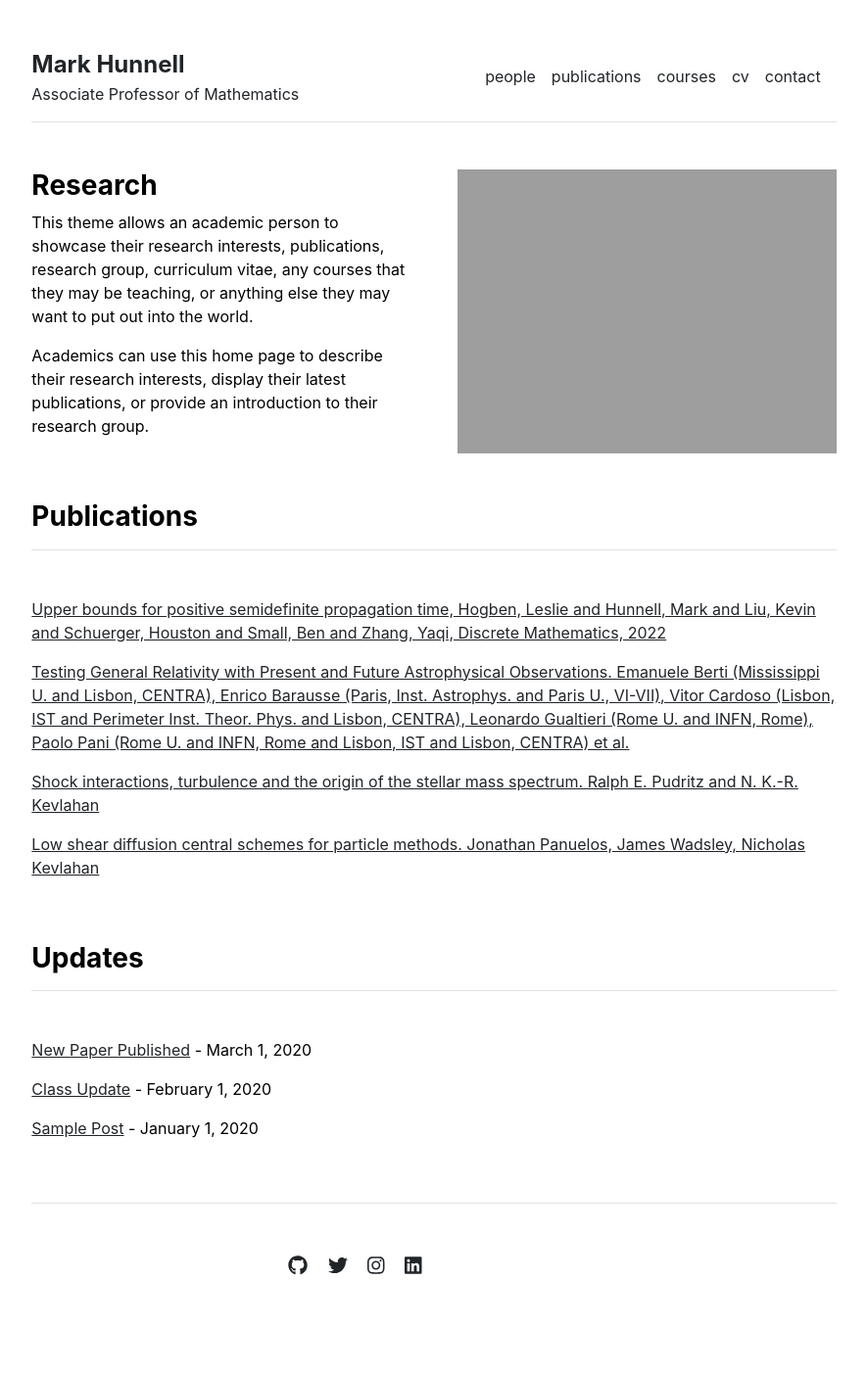
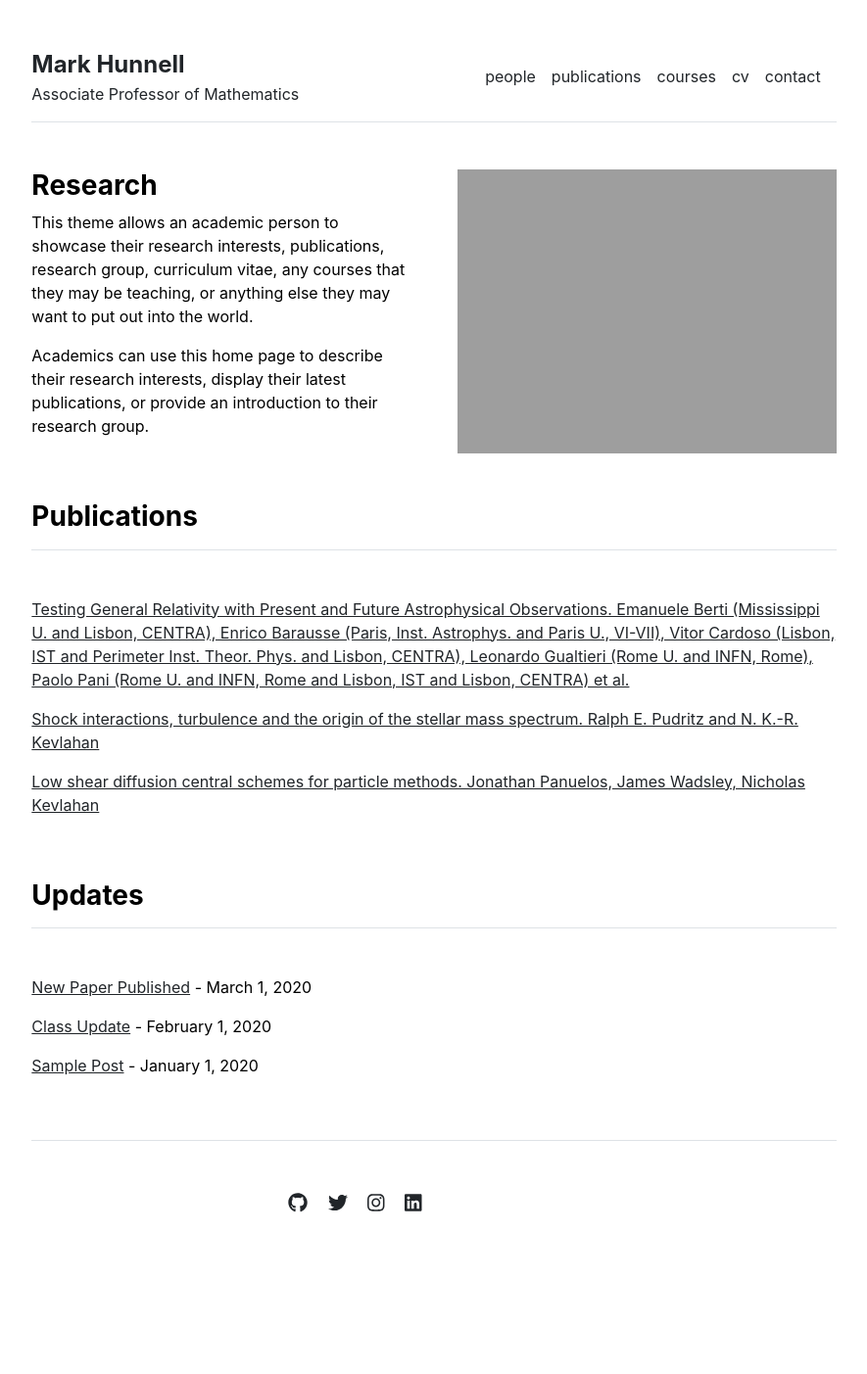
Before and after one commit to hunnellm/hunnellm.github.io, a Jekyll site: the page built from index.md, in a window 1280 px wide. Shown: the whole page at 98% size, without its empty margins (197-1082 px from the left). Built offline with Jekyll 4.4.1, drawn with Linux system fonts in a browser that asks for light colours; after the commit the page ends 1339 px from its top, so only the background shows below that.

Commit message:
Update publications.yml

```diff
--- a/_data/publications.yml
+++ b/_data/publications.yml
@@ -1,11 +1,11 @@
 featured:
-- {name: 'Upper bounds for positive semidefinite propagation time, Hogben, Leslie and Hunnell, Mark and Liu, Kevin and Schuerger, Houston and Small, Ben and Zhang, Yaqi, Discrete Mathematics, 2022', url: '/publications/upper_bounds.pdf'}
+#- {name: 'Upper bounds for positive semidefinite propagation time, Hogben, Leslie and Hunnell, Mark and Liu, Kevin and Schuerger, Houston and Small, Ben and Zhang, Yaqi, Discrete Mathematics, 2022', url: '/publications/upper_bounds.pdf'}
 - {name: 'Testing General Relativity with Present and Future Astrophysical Observations. Emanuele Berti (Mississippi U. and Lisbon, CENTRA), Enrico Barausse (Paris, Inst. Astrophys. and Paris U., VI-VII), Vitor Cardoso (Lisbon, IST and Perimeter Inst. Theor. Phys. and Lisbon, CENTRA), Leonardo Gualtieri (Rome U. and INFN, Rome), Paolo Pani (Rome U. and INFN, Rome and Lisbon, IST and Lisbon, CENTRA) et al.', url: '/publications/Minimal Parabolics Paper.pdf'}
 - {name: 'Shock interactions, turbulence and the origin of the stellar mass spectrum. Ralph E. Pudritz and N. K.-R. Kevlahan', url: '/publications/Isomorphy classes of finite order automorphisms of SL 2 k.pdf'}
 - {name: 'Low shear diffusion central schemes for particle methods. Jonathan Panuelos, James Wadsley, Nicholas Kevlahan', url: '/publications/Ochar2.pdf'}
 
 index:
-- {name: 'Upper bounds for positive semidefinite propagation time, Hogben, Leslie and Hunnell, Mark and Liu, Kevin and Schuerger, Houston and Small, Ben and Zhang, Yaqi, Discrete Mathematics, 2022', url: '/publications/upper_bounds.pdf'}
+#- {name: 'Upper bounds for positive semidefinite propagation time, Hogben, Leslie and Hunnell, Mark and Liu, Kevin and Schuerger, Houston and Small, Ben and Zhang, Yaqi, Discrete Mathematics, 2022', url: '/publications/upper_bounds.pdf'}
 - {name: 'Testing General Relativity with Present and Future Astrophysical Observations. Emanuele Berti (Mississippi U. and Lisbon, CENTRA), Enrico Barausse (Paris, Inst. Astrophys. and Paris U., VI-VII), Vitor Cardoso (Lisbon, IST and Perimeter Inst. Theor. Phys. and Lisbon, CENTRA), Leonardo Gualtieri (Rome U. and INFN, Rome), Paolo Pani (Rome U. and INFN, Rome and Lisbon, IST and Lisbon, CENTRA) et al.', url: '/publications/Minimal Parabolics Paper.pdf'}
 - {name: 'Shock interactions, turbulence and the origin of the stellar mass spectrum. Ralph E. Pudritz and N. K.-R. Kevlahan', url: '/publications/Isomorphy classes of finite order automorphisms of SL 2 k.pdf'}
 - {name: 'Low shear diffusion central schemes for particle methods. Jonathan Panuelos, James Wadsley, Nicholas Kevlahan', url: '/publications/Ochar2.pdf'}
```
